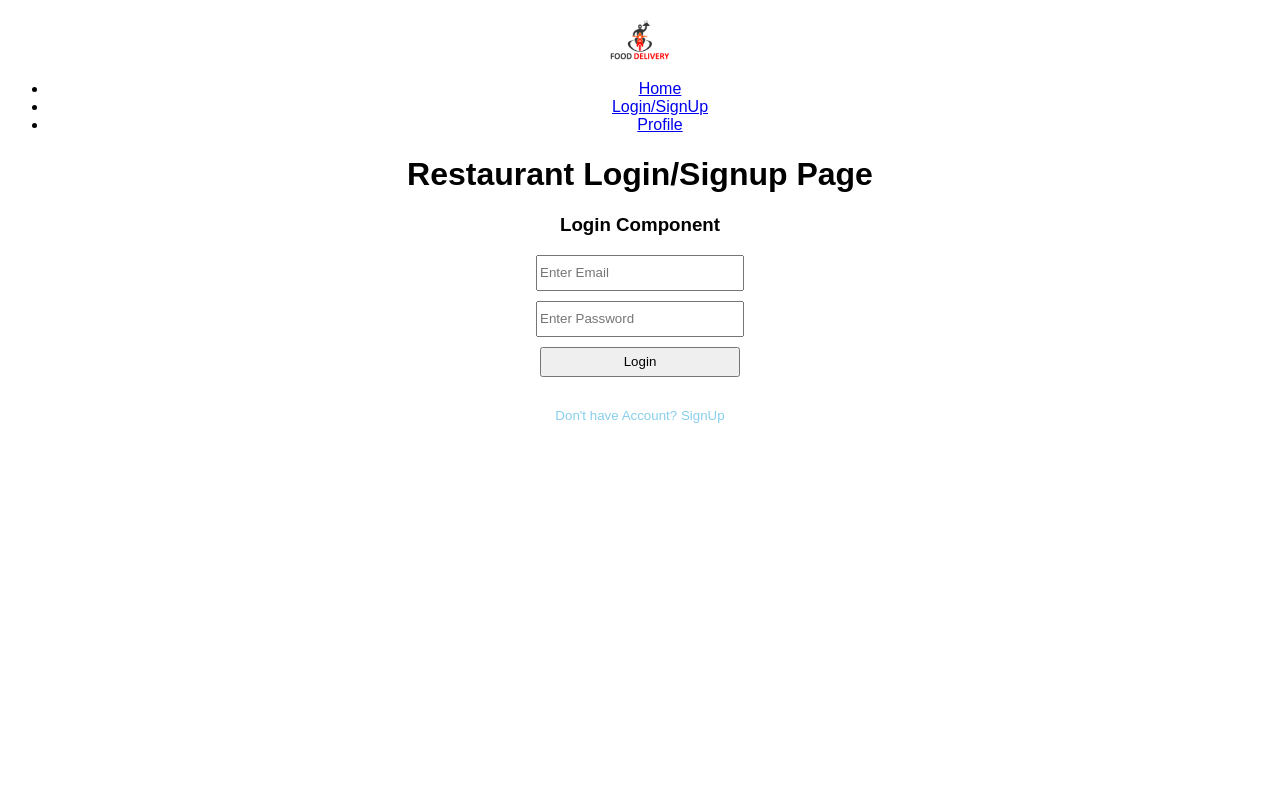
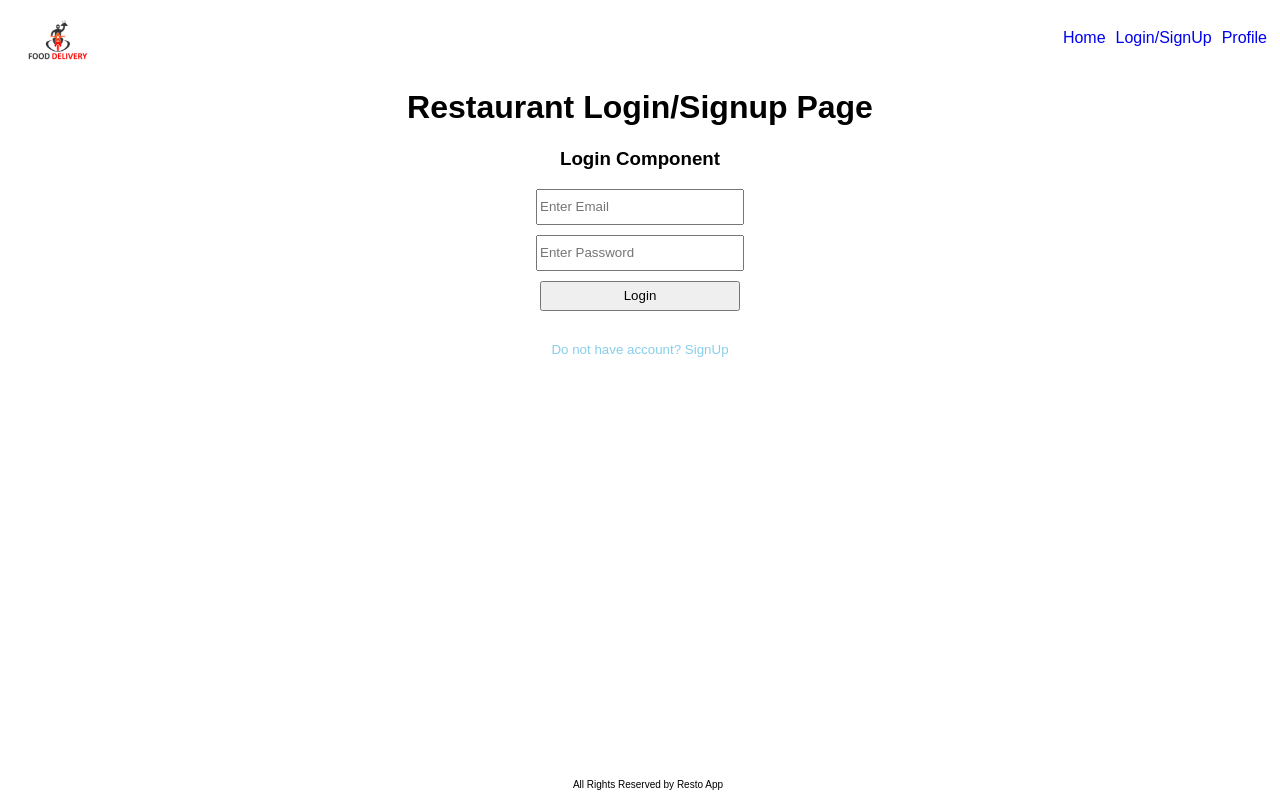
Before and after one commit to hamza-nabil-2000/NextJS-Projects, a Next.js app in the folder resto-app/: page /restaurant in a window 1280 px wide. Built offline with nearby package versions, Linux system fonts and the light colour scheme.

Commit message:
Refactor RestaurantHeader component, add Footer, and implement login/signup components with styles

```diff
--- /dev/null
+++ b/resto-app/src/app/_components/Footer.js
@@ -0,0 +1,9 @@
+const Footer = () => {
+  return (
+    <div className="footer-wrapper">
+      <p>All Rights Reserved by Resto App</p>
+    </div>
+  );
+};
+
+export default Footer;
--- a/resto-app/src/app/_components/RestaurantHeader.js
+++ b/resto-app/src/app/_components/RestaurantHeader.js
@@ -2,9 +2,10 @@ import Link from "next/link";
 
 const RestaurantHeader = () => {
   return (
-    <div>
+    <div className="header-wrapper">
       <div className="logo">
         <img style={{ width: 100 }} src="header.jpeg" />
+      </div>
 
       <ul>
         <li>
@@ -20,7 +21,6 @@ const RestaurantHeader = () => {
         </li>
       </ul>
     </div>
-    </div>
   );
 };
 
--- a/resto-app/src/app/restaurant/page.js
+++ b/resto-app/src/app/restaurant/page.js
@@ -1,10 +1,12 @@
 "use client";
 
 import { useState } from "react";
-import RestaurantLogin from "../_components/restaurantLogin";
-import RestaurantSignUp from "../_components/restaurantSignUp";
+
 import RestaurantHeader from "../_components/RestaurantHeader";
 import "./style.css";
+import RestaurantLogin from "../_components/RestaurantLogin";
+import RestaurantSignUp from "../_components/RestaurantSignUp";
+import Footer from "../_components/Footer";
 
 const Restaurant = () => {
   const [login, setLogin] = useState(true);
@@ -18,11 +20,12 @@ const Restaurant = () => {
         <div>
           <button className="button-link" onClick={() => setLogin(!login)}>
             {login
-              ? "Don't have Account? SignUp"
+              ? "Do not have account? SignUp"
               : "Already have Account? Login"}
           </button>
         </div>
       </div>
+      <Footer />
     </>
   );
 };
--- a/resto-app/src/app/restaurant/style.css
+++ b/resto-app/src/app/restaurant/style.css
@@ -0,0 +1,26 @@
+.header-wrapper {
+    display: flex;
+    justify-content: space-between;
+}
+
+.header-wrapper ul {
+    display: flex;
+}
+
+.header-wrapper ul li {
+    list-style-type: none;
+    padding: 5px;
+}
+
+.header-wrapper ul li a {
+    text-decoration: none;
+}
+
+.footer-wrapper {
+    position: fixed;
+    bottom: 0;
+    width: 100%;
+    text-align: center;
+    font-size: 10px;
+    background-color: white;
+}
```
Also changed, not shown: resto-app/src/app/_components/RestaurantLogin.js (renamed from resto-app/src/app/_components/restaurantLogin.js), resto-app/src/app/_components/RestaurantSignUp.js (renamed from resto-app/src/app/_components/restaurantSignUp.js). Lines whose indentation alone changed are shown as unchanged.
